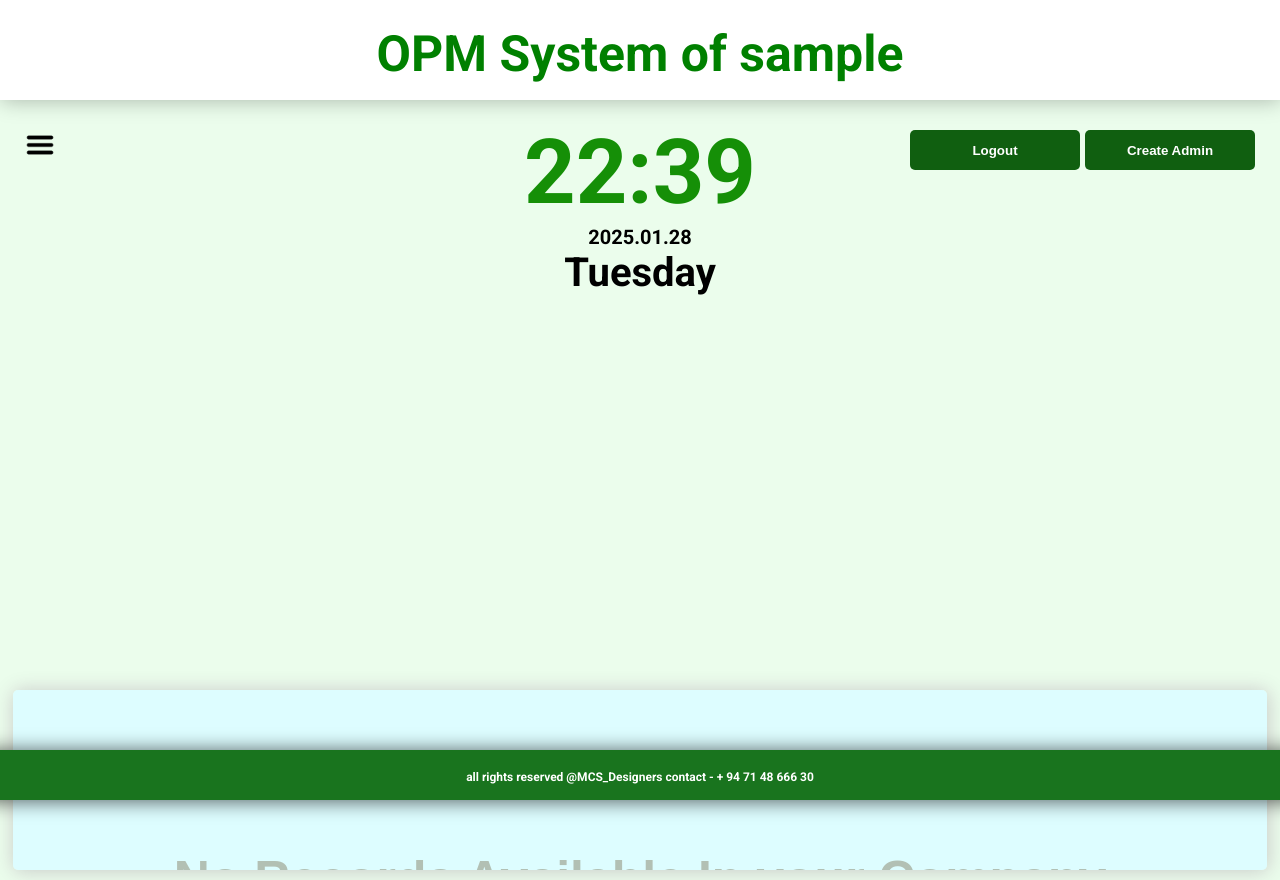
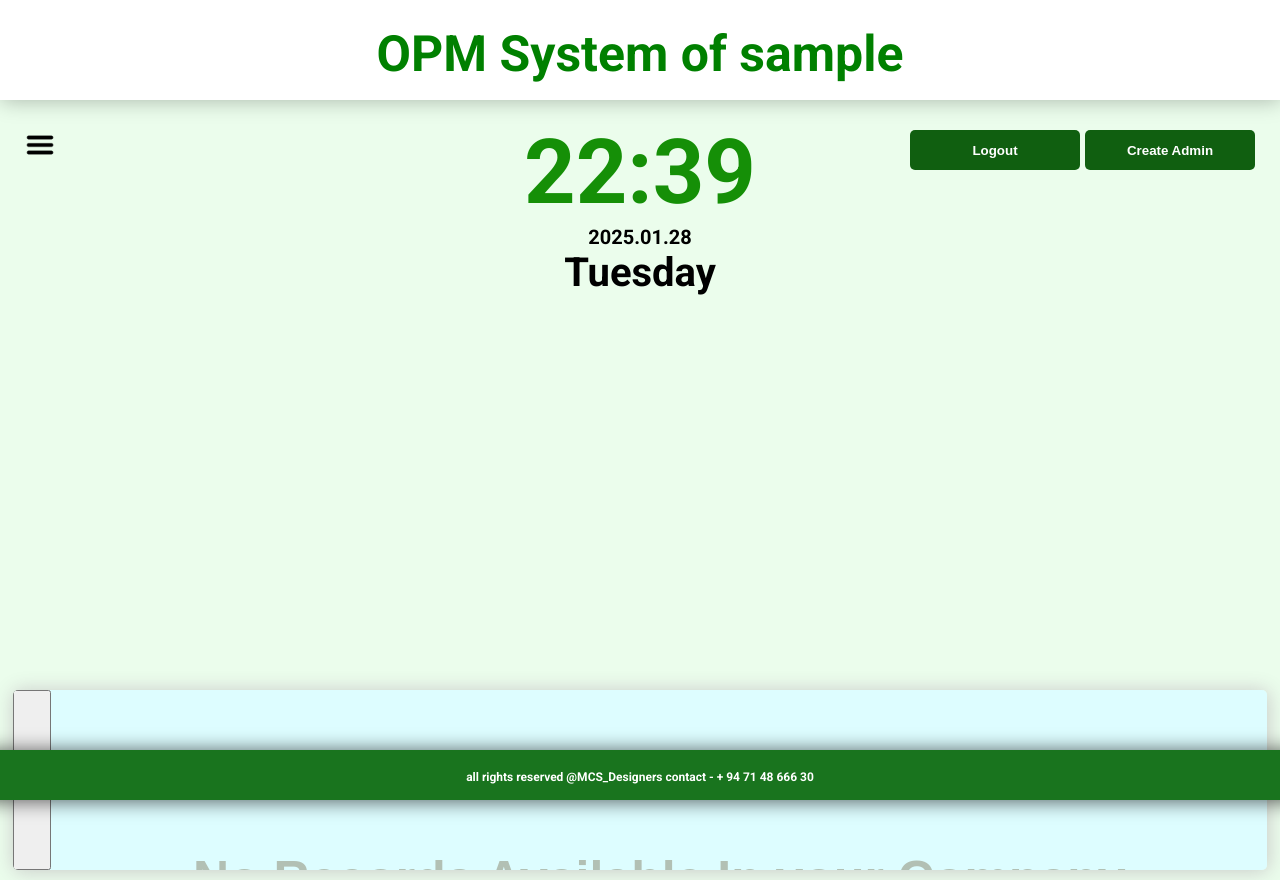
Before and after one commit to chamathkaMCS/plant_management_system, a PHP site: page /home.php in a window 1280 px wide. Run offline with PHP 8.4, Linux system fonts and the light colour scheme; the visitor is signed in with stand-in values (Sample User, id 1); data that the repository does not hold is empty; some web fonts are replaced.

Commit message:
error in button

```diff
--- a/home.php
+++ b/home.php
@@ -95,6 +95,7 @@
     <!-- watering blocks -->
     <h2 class="no5" style="color: blue;" >Watered Status</h2>
     <div class="homepageContainer02">
+    <button id="watered" onclick="watered()">test</button>
         <?php
             $companyUserid = $_SESSION["userid"];
             $query = "SELECT * FROM plant_inventory
@@ -119,7 +120,7 @@
 
                     if ($interval->h >= 24 || $interval->days > 0){
                         ?>
-                        <div class="waterDiv"><img src="images/to_water.png" class="wateredStatus"><button onclick="watered($conn,'<?php echo $plantId; ?>', '<?php echo $current_time; ?>')" class="toWaterbutton"><?php echo $row["plantName"];?></button>
+                        <div class="waterDiv"><img src="images/to_water.png" class="wateredStatus"><button id="watered" onclick="watered()" class="toWaterbutton"><?php echo $row["plantName"];?></button>
                         </div>
                         <?php
                     }else{
--- a/script.js
+++ b/script.js
@@ -9,7 +9,7 @@ function updateTime() {
 // Update the time every second without refreshing the entire page
 setInterval(updateTime, 1000);
 
-function openPanel() {
+function test() {
     document.getElementById("navigationPanel").className= "form-popup";
   }
 
@@ -17,6 +17,6 @@ function closePanel() {
     document.getElementById("navigationPanel").className = "form-closed";
   }
 
-function readText(element) {
-    alert("Clicked name: " + element.innerText);
-}
+function watered() {
+    document.getElementById("navigationPanel").className = "form-closed";
+  }
--- a/styles.php
+++ b/styles.php
@@ -2,9 +2,7 @@
         @import url('https://fonts.googleapis.com/css2?family=Akaya+Kanadaka&family=Outfit:wght@100..900&family=Roboto:ital,wght@0,100..900;1,100..900&display=swap');
     *{
         margin:0;
-        background-color:none;
         font-family:roboto;
-        font-weight:300px;
     }
     a{
         text-decoration: none;
```
